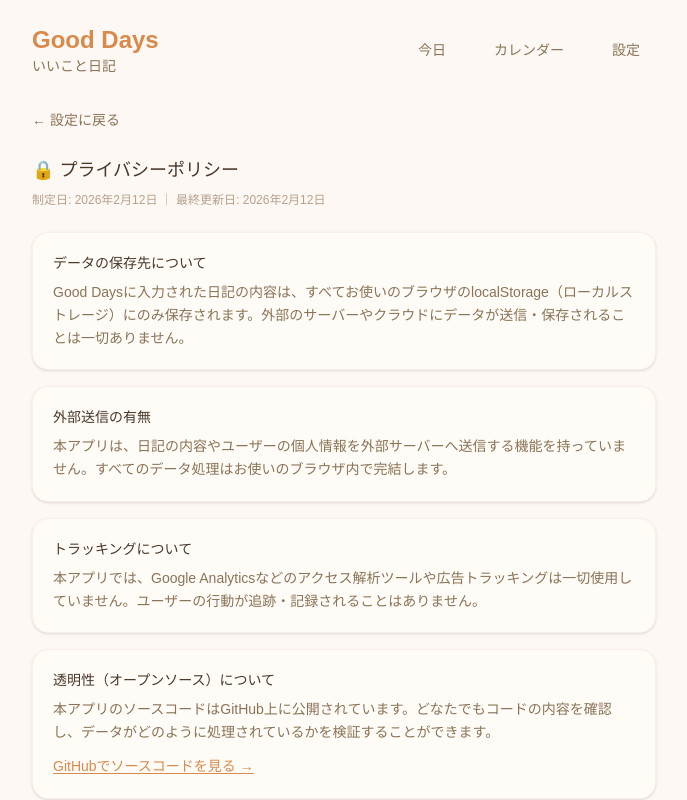
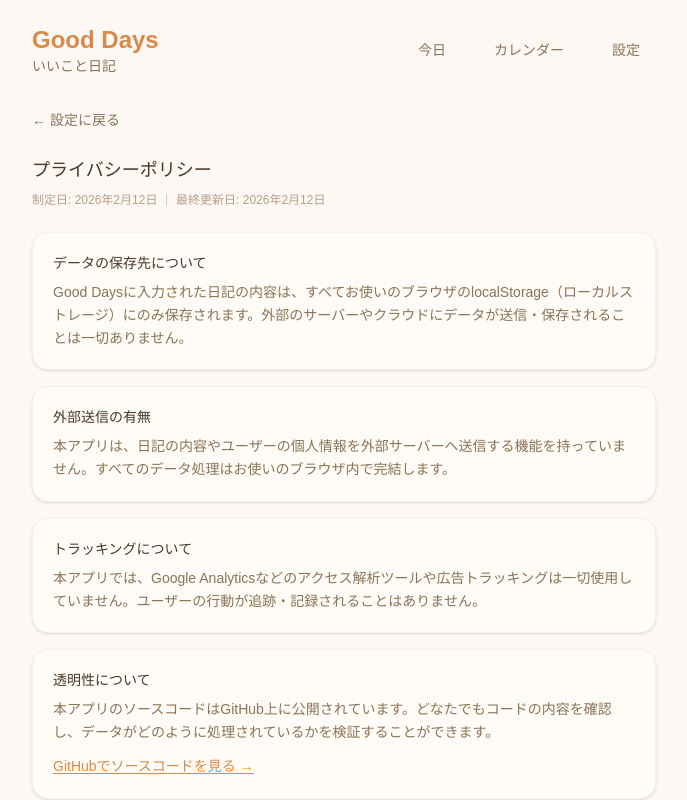
Before and after one commit to nova17x/gooddays, a Next.js app: page /settings/privacy in a window 1280 px wide. Shown: the top 800 px of the page, without its empty margins (296-983 px from the left). Built offline with nearby package versions, Linux system fonts and the light colour scheme; a web font is replaced by a local one.

Commit message:
サブページタイトルの絵文字を削除、透明性セクション名を簡略化

```diff
--- a/src/app/settings/about/page.tsx
+++ b/src/app/settings/about/page.tsx
@@ -15,7 +15,7 @@ export default function AboutPage() {
                 </Link>
             </div>
 
-            <h1 className="text-lg font-medium mb-6">💡 このアプリについて</h1>
+            <h1 className="text-lg font-medium mb-6">このアプリについて</h1>
 
             {/* App Info */}
             <div className="bg-bg-card border border-warm-100 rounded-2xl p-5 sm:p-6 shadow-sm text-center mb-4">
--- a/src/app/settings/privacy/page.tsx
+++ b/src/app/settings/privacy/page.tsx
@@ -17,7 +17,7 @@ const SECTIONS = [
             "本アプリでは、Google Analyticsなどのアクセス解析ツールや広告トラッキングは一切使用していません。ユーザーの行動が追跡・記録されることはありません。",
     },
     {
-        title: "透明性（オープンソース）について",
+        title: "透明性について",
         content:
             "本アプリのソースコードはGitHub上に公開されています。どなたでもコードの内容を確認し、データがどのように処理されているかを検証することができます。",
         link: {
@@ -70,7 +70,7 @@ export default function PrivacyPolicyPage() {
                 </Link>
             </div>
 
-            <h1 className="text-lg font-medium mb-2">🔒 プライバシーポリシー</h1>
+            <h1 className="text-lg font-medium mb-2">プライバシーポリシー</h1>
             <p className="text-xs text-text-light mb-6">
                 制定日: 2026年2月12日 ｜ 最終更新日: 2026年2月12日
             </p>
--- a/src/app/settings/qa/page.tsx
+++ b/src/app/settings/qa/page.tsx
@@ -41,7 +41,7 @@ export default function QAPage() {
                 </Link>
             </div>
 
-            <h1 className="text-lg font-medium mb-6">❓ Q&A</h1>
+            <h1 className="text-lg font-medium mb-6">Q&A</h1>
 
             <div className="space-y-3">
                 {QA_ITEMS.map((item, i) => (
```
